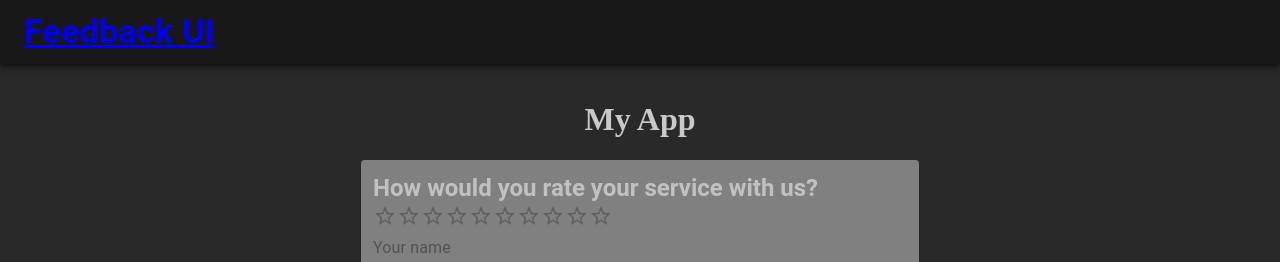
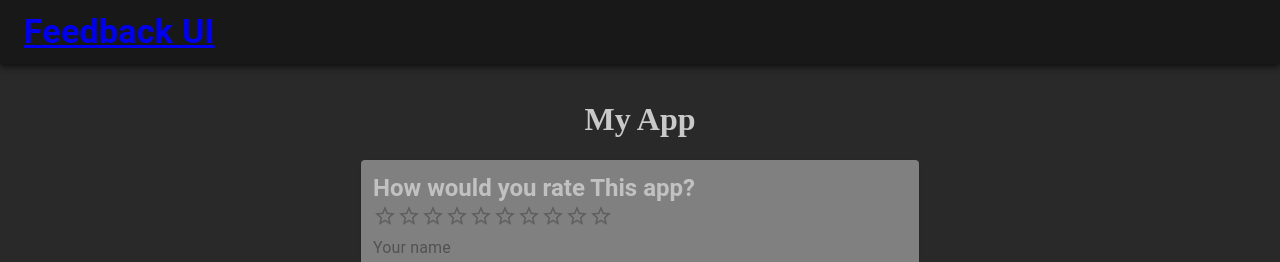
Before and after one commit to EsmaeilSaleh/Feedback-app, a React (Create React App) app: page / in a window 1280 px wide. Shown: the top 262 px of the page. Built offline with nearby package versions, Linux system fonts and the light colour scheme.

Commit message:
change question

```diff
--- a/src/components/FeedbackForm.jsx
+++ b/src/components/FeedbackForm.jsx
@@ -75,7 +75,7 @@ const FeedbackForm = () => {
           color: "#c1c1c1",
         }}
       >
-        How would you rate your service with us?
+       How would you rate This app?
       </Typography>
       <Rating
         precision={0.5}
```
